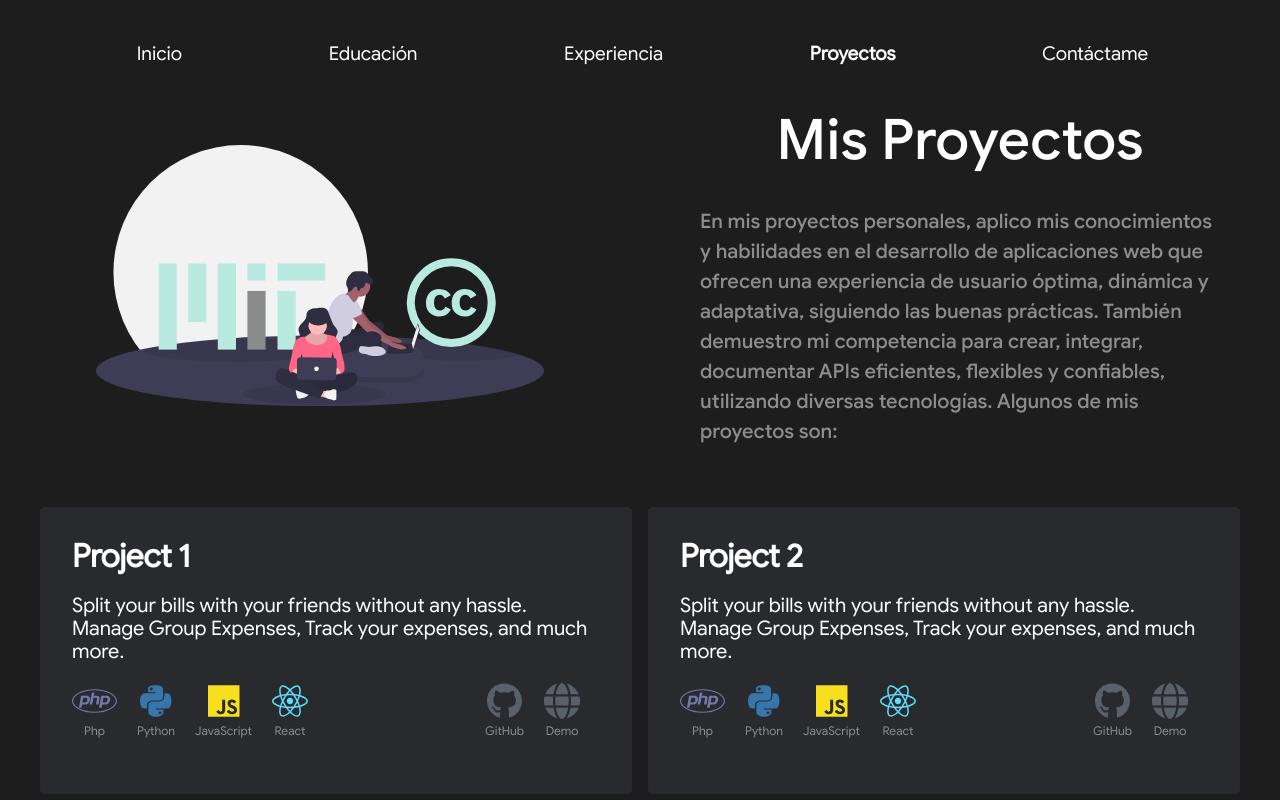
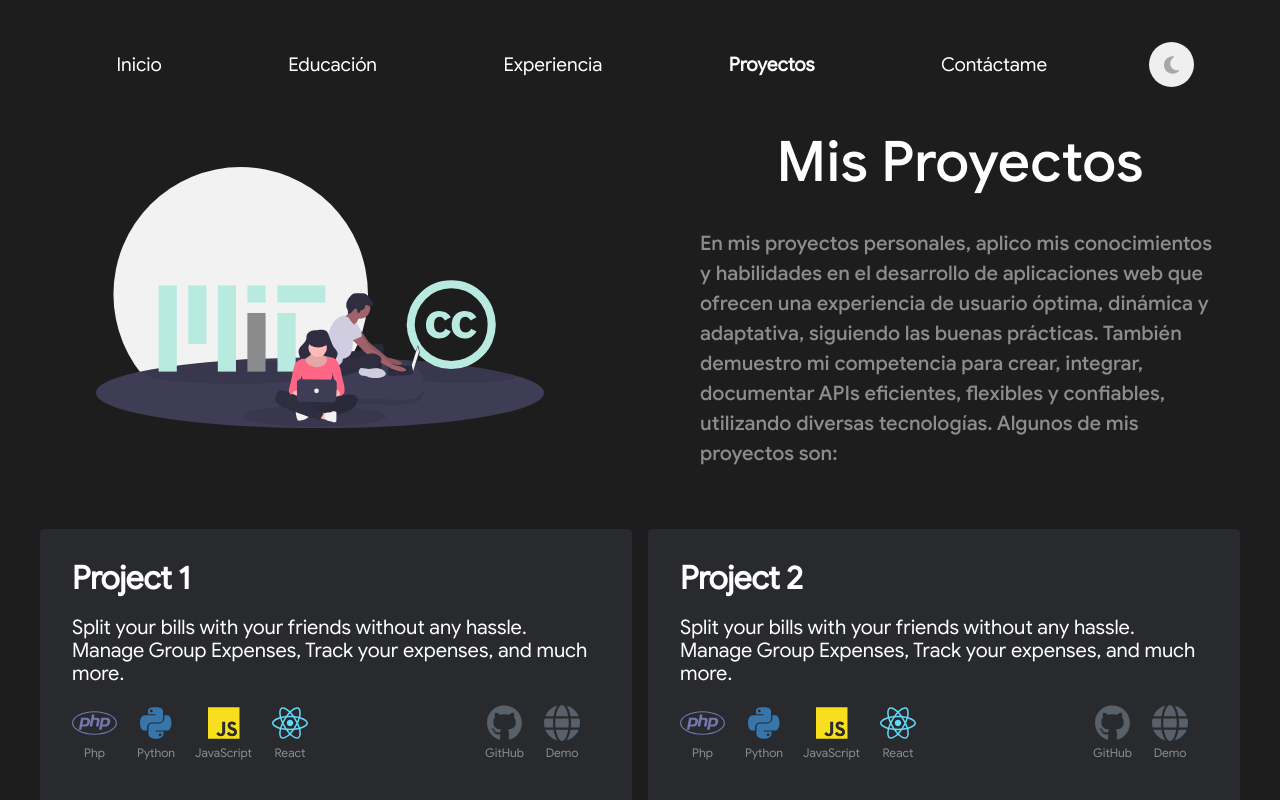
Before and after one commit to serodas/my-portfolio-react-typescript, a React (Vite) app: page /projects in a window 1280 px wide. Shown: the top 800 px of the page. Built offline with nearby package versions, Linux system fonts and the light colour scheme; a web font is replaced by a local one.

Commit message:
Add toggle theme mode

```diff
--- a/src/ThemeContextProvider.tsx
+++ b/src/ThemeContextProvider.tsx
@@ -1,15 +1,18 @@
 import React, { createContext, useContext, useState } from "react";
 
-import { darkTheme, lightTheme, Theme } from "./domain/Theme";
+import { darkTheme, Theme } from "./domain/Theme";
 
-const ThemeContext = createContext<{ theme: Theme }>({
-	theme: lightTheme,
-});
+interface ThemeContextProps {
+	theme: Theme;
+	setTheme: React.Dispatch<React.SetStateAction<Theme>>;
+}
+
+export const ThemeContext = createContext<ThemeContextProps>({} as ThemeContextProps);
 
 export const ThemeContextProvider = ({ children }: { children: React.ReactElement }) => {
 	const [theme, setTheme] = useState<Theme>(darkTheme);
 
-	return <ThemeContext.Provider value={{ theme }}>{children}</ThemeContext.Provider>;
+	return <ThemeContext.Provider value={{ theme, setTheme }}>{children}</ThemeContext.Provider>;
 };
 
 export const useThemeContext = () => useContext(ThemeContext);
--- a/src/sections/layout/Layout.tsx
+++ b/src/sections/layout/Layout.tsx
@@ -6,11 +6,17 @@ import { Footer } from "./footer/Footer";
 import { Header } from "./header/Header";
 import styles from "./Layout.module.scss";
 
-export const Layout = ({ theme }: { theme: Theme }) => {
+export const Layout = ({
+	theme,
+	setTheme,
+}: {
+	theme: Theme;
+	setTheme: React.Dispatch<React.SetStateAction<Theme>>;
+}) => {
 	return (
 		<>
 			<main className={styles.main} style={{ backgroundColor: theme.bodyColor }}>
-				<Header theme={theme} />
+				<Header theme={theme} setTheme={setTheme} />
 				<ErrorBoundary>
 					<Outlet />
 				</ErrorBoundary>
--- a/src/sections/layout/LayoutFactory.tsx
+++ b/src/sections/layout/LayoutFactory.tsx
@@ -2,7 +2,7 @@ import { useThemeContext } from "../../ThemeContextProvider";
 import { Layout } from "./Layout";
 
 export const LayoutFactory = () => {
-	const { theme } = useThemeContext();
+	const { theme, setTheme } = useThemeContext();
 
-	return <Layout theme={theme} />;
+	return <Layout theme={theme} setTheme={setTheme} />;
 };
--- a/src/sections/layout/header/Header.module.scss
+++ b/src/sections/layout/header/Header.module.scss
@@ -10,6 +10,7 @@
 .header nav ul {
 	display: flex;
 	justify-content: space-evenly;
+	align-items: center;
 	list-style: none;
 	padding: 10px;
 }
@@ -90,6 +91,14 @@
 	font-weight: bold;
 }
 
+.button_theme_icon {
+	border: none;
+	outline: none;
+	height: 45px;
+	width: 45px;
+	border-radius: 50%;
+}
+
 @media (max-width: 684px) {
 	.header {
 		padding-top: 10px;
--- a/src/sections/layout/header/Header.tsx
+++ b/src/sections/layout/header/Header.tsx
@@ -1,13 +1,31 @@
+import { faMoon, faSun } from "@fortawesome/free-solid-svg-icons";
+import { FontAwesomeIcon } from "@fortawesome/react-fontawesome";
 import { useState } from "react";
 import { NavLink } from "react-router-dom";
 
-import { Theme } from "../../../domain/Theme";
+import { darkTheme, lightTheme, Theme } from "../../../domain/Theme";
 import styles from "./Header.module.scss";
 
-export const Header = ({ theme }: { theme: Theme }) => {
+export const Header = ({
+	theme,
+	setTheme,
+}: {
+	theme: Theme;
+	setTheme: React.Dispatch<React.SetStateAction<Theme>>;
+}) => {
+	const themeIcon =
+		theme.name === "dark" ? (
+			<FontAwesomeIcon icon={faMoon} size="xl" style={{ color: "#A7A7A7" }} />
+		) : (
+			<FontAwesomeIcon icon={faSun} size="xl" style={{ color: "#F9D784" }} />
+		);
 	const [toggleMenu, setToggleMenu] = useState(true);
 	const handleMenu = (toggleMenu: boolean) => {
 		setToggleMenu(!toggleMenu);
+	};
+
+	const handleToggleTheme = () => {
+		setTheme((prevTheme) => (prevTheme.name === "light" ? darkTheme : lightTheme));
 	};
 
 	return (
@@ -83,6 +101,11 @@ export const Header = ({ theme }: { theme: Theme }) => {
 								Contáctame
 							</NavLink>
 						</li>
+						<li>
+							<button className={styles.button_theme_icon} onClick={handleToggleTheme}>
+								{themeIcon}
+							</button>
+						</li>
 					</ul>
 				</nav>
 			</header>
```
Also changed, not shown: 1 other file (tests, documents, lock files or other folders).
